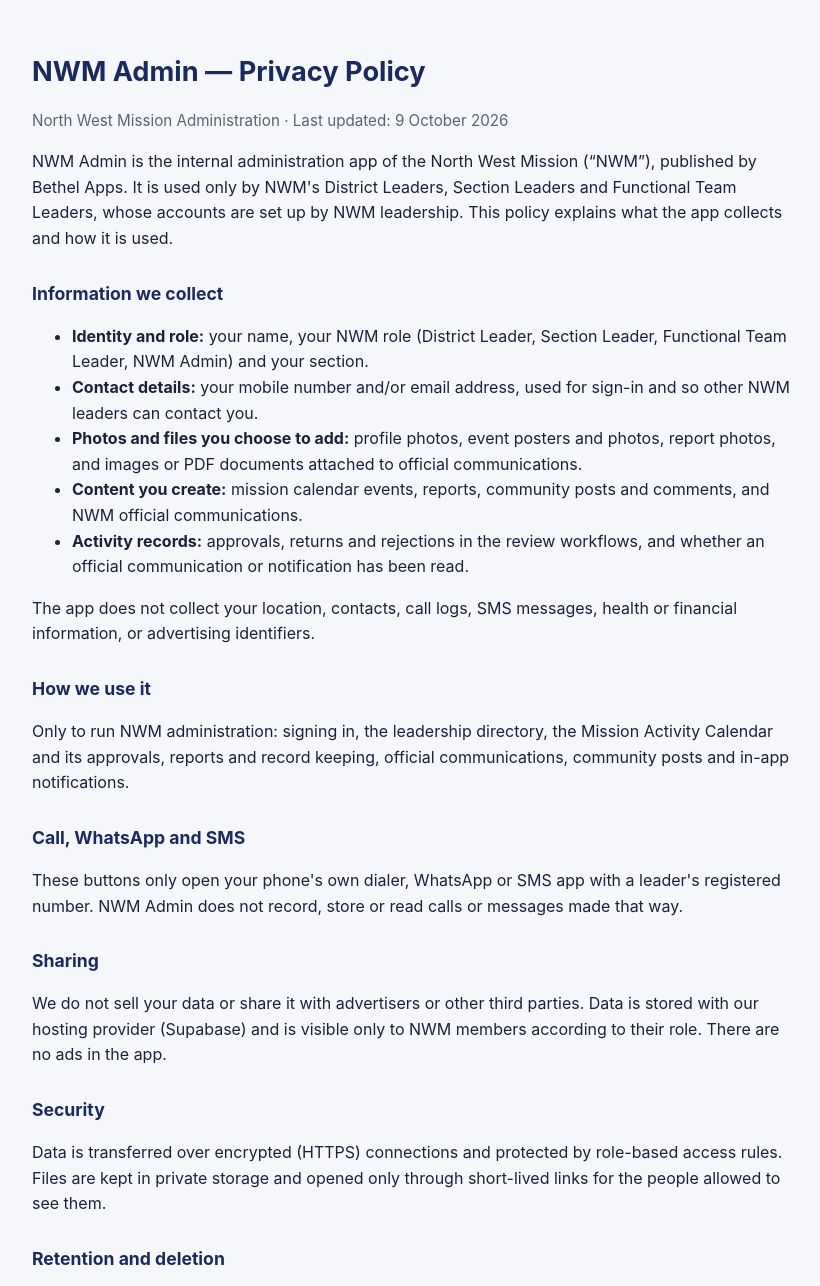
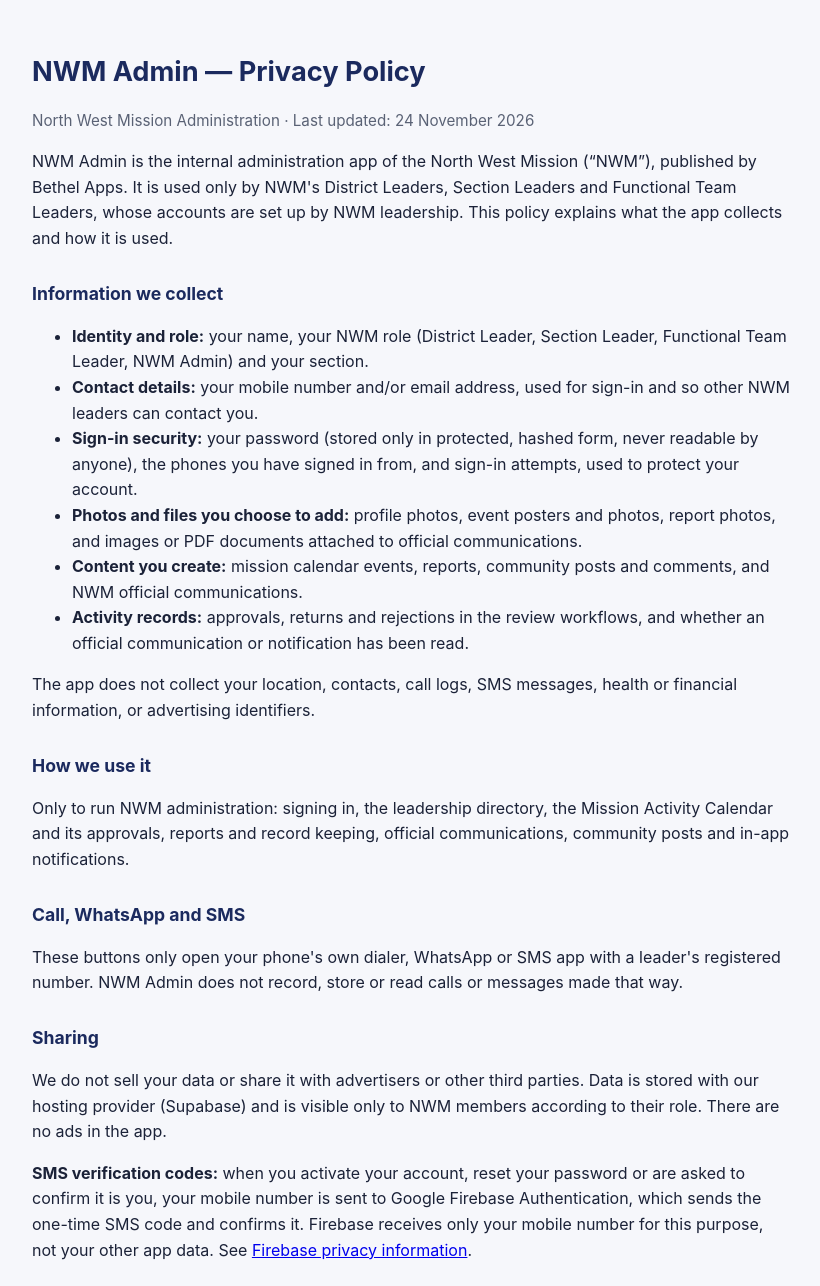
Before and after one commit to bethelediting/nwm-admin-privacy, a plain HTML site: page index.html in a window 1280 px wide. Shown: the top 1286 px of the page, without its empty margins (228-1048 px from the left). Drawn offline with Linux system fonts and the light colour scheme.

Commit message:
Privacy policy: SMS codes via Firebase Authentication; sign-in security data
Co-Authored-By: Claude Opus 5.5 <noreply@anthropic.com>

```diff
--- a/index.html
+++ b/index.html
@@ -15,7 +15,7 @@
 </head>
 <body>
 <h1>NWM Admin — Privacy Policy</h1>
-<p class="muted">North West Mission Administration · Last updated: 9 October 2026</p>
+<p class="muted">North West Mission Administration · Last updated: 24 November 2026</p>
 
 <p>NWM Admin is the internal administration app of the North West Mission (“NWM”), published by Bethel Apps. It is used only by NWM's District Leaders, Section Leaders and Functional Team Leaders, whose accounts are set up by NWM leadership. This policy explains what the app collects and how it is used.</p>
 
@@ -23,6 +23,7 @@
 <ul>
   <li><strong>Identity and role:</strong> your name, your NWM role (District Leader, Section Leader, Functional Team Leader, NWM Admin) and your section.</li>
   <li><strong>Contact details:</strong> your mobile number and/or email address, used for sign-in and so other NWM leaders can contact you.</li>
+  <li><strong>Sign-in security:</strong> your password (stored only in protected, hashed form, never readable by anyone), the phones you have signed in from, and sign-in attempts, used to protect your account.</li>
   <li><strong>Photos and files you choose to add:</strong> profile photos, event posters and photos, report photos, and images or PDF documents attached to official communications.</li>
   <li><strong>Content you create:</strong> mission calendar events, reports, community posts and comments, and NWM official communications.</li>
   <li><strong>Activity records:</strong> approvals, returns and rejections in the review workflows, and whether an official communication or notification has been read.</li>
@@ -37,6 +38,7 @@
 
 <h2>Sharing</h2>
 <p>We do not sell your data or share it with advertisers or other third parties. Data is stored with our hosting provider (Supabase) and is visible only to NWM members according to their role. There are no ads in the app.</p>
+<p><strong>SMS verification codes:</strong> when you activate your account, reset your password or are asked to confirm it is you, your mobile number is sent to Google Firebase Authentication, which sends the one-time SMS code and confirms it. Firebase receives only your mobile number for this purpose, not your other app data. See <a href="https://firebase.google.com/support/privacy">Firebase privacy information</a>.</p>
 
 <h2>Security</h2>
 <p>Data is transferred over encrypted (HTTPS) connections and protected by role-based access rules. Files are kept in private storage and opened only through short-lived links for the people allowed to see them.</p>
```
